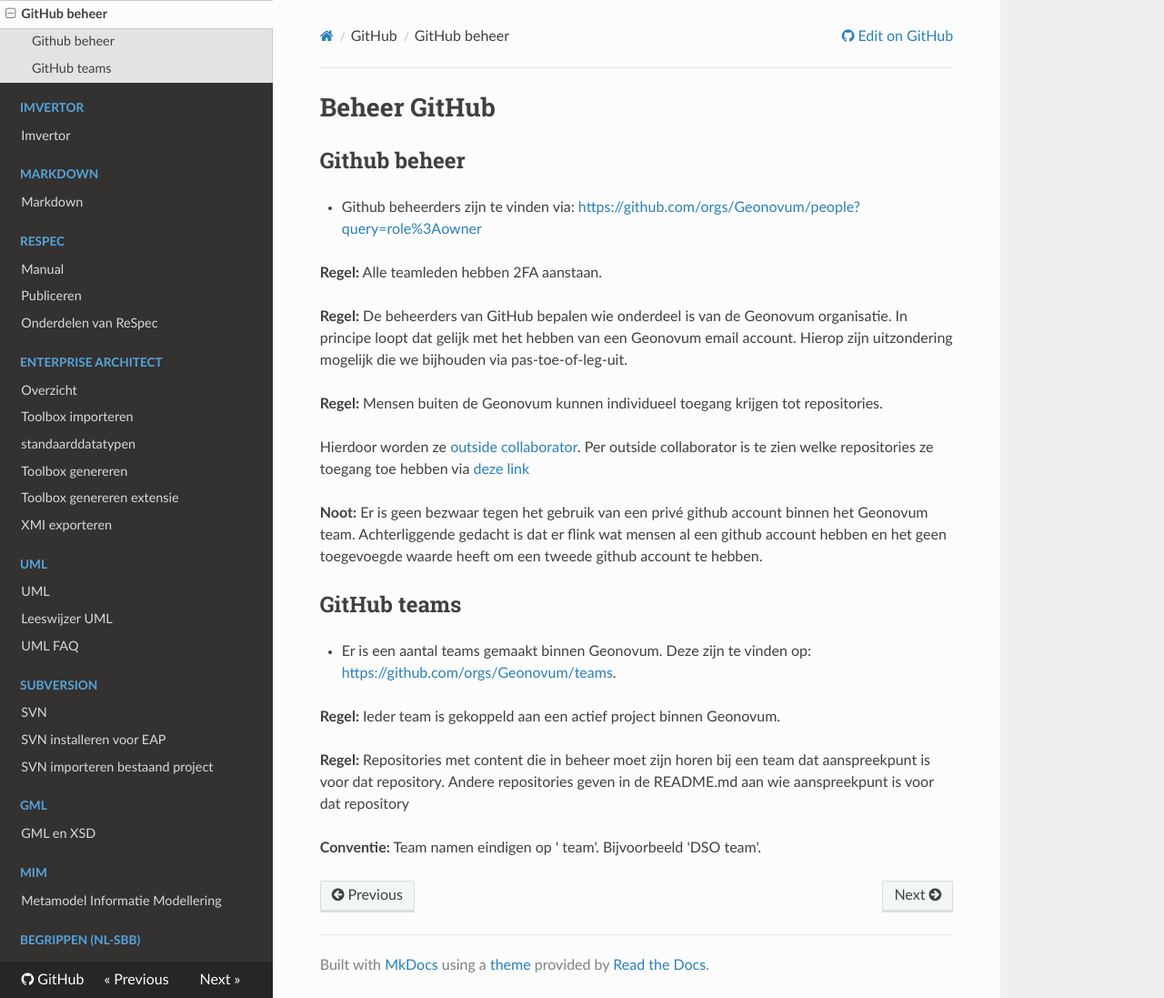
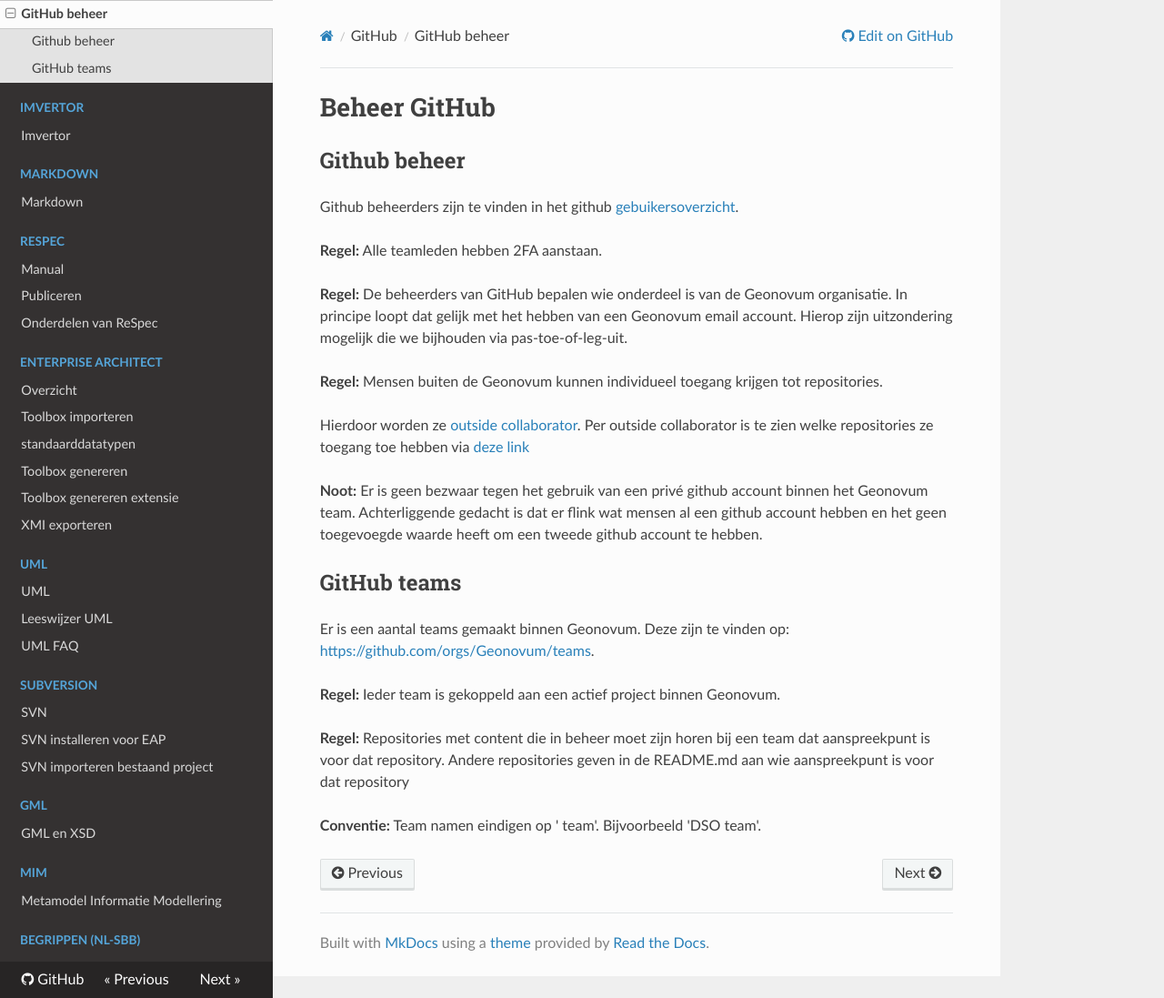
Before and after one commit to Geonovum/handleiding-tooling, an MkDocs documentation site: the page built from docs/GitHub/GitHub-beheer.md, in a window 1280 px wide and 1097 px high. Shown: the whole window at 91% size. Built offline with MkDocs 1.6.1, drawn with Linux system fonts in a browser that asks for light colours; nearby versions of some CDN libraries.

```diff
--- a/docs/GitHub/GitHub-beheer.md
+++ b/docs/GitHub/GitHub-beheer.md
@@ -2,7 +2,7 @@
 
 ## Github beheer
 
-- Github beheerders zijn te vinden via: <https://github.com/orgs/Geonovum/people?query=role%3Aowner>
+Github beheerders zijn te vinden in het github [gebuikersoverzicht](https://github.com/orgs/Geonovum/people?query=role%3Aowner).
 
 **Regel:** Alle teamleden hebben 2FA aanstaan.
 
@@ -18,7 +18,7 @@ Hierdoor worden ze [outside collaborator](https://docs.github.com/en/organizatio
 
 ## GitHub teams
 
-- Er is een aantal teams gemaakt binnen Geonovum. Deze zijn te vinden op: <https://github.com/orgs/Geonovum/teams>.
+Er is een aantal teams gemaakt binnen Geonovum. Deze zijn te vinden op: <https://github.com/orgs/Geonovum/teams>.
 
 **Regel:** Ieder team is gekoppeld aan een actief project binnen Geonovum.
 
```
Also changed, not shown: docs/Begrippen/begrippen-regels.md (+1 -0 lines), docs/Begrippen/index.md (+18 -15 lines).
